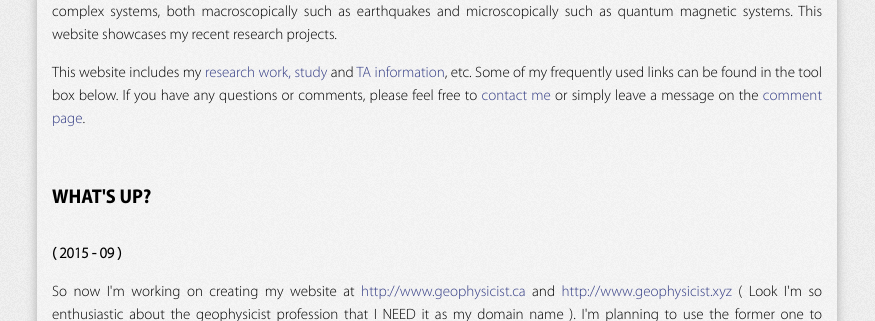
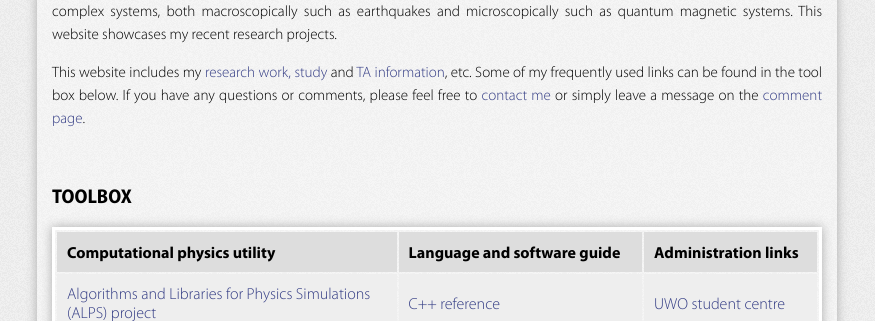
Before and after one commit to amigniox/amigniox.github.io, a plain HTML site: page index.html in a window 1280 px wide. Shown: the part 479-800 px from the top of the page, without its empty margins (203-1078 px from the left). Drawn offline with Linux system fonts and the light colour scheme.

Commit message:
Delete obsolete statement

```diff
--- a/index.html
+++ b/index.html
@@ -66,12 +66,6 @@
 
 					<br><br>
 
-					<h5>What's UP?</h5><br>
-					<p><strong>( 2015 - 09 )</strong></p>
-					<p>So now I'm working on creating my website at <a href="http://www.geophysicist.ca">http://www.geophysicist.ca</a> and <a href="http://www.geophysicist.xyz">http://www.geophysicist.xyz</a>
-					( Look I'm so enthusiastic about the geophysicist profession that I NEED it as my domain name ). I'm planning to use the former one to introduce my up-to-date research projects, constantly record my
-					 thoughts about this field and communicate with my research peers. The latter one will be a fun place to archive the photos of how great geophysicists would make a huge mess, and a test field for my bizarre web design.</p>
-					<br><br>
 
 					<h5>Toolbox</h5><br>
 					<table width="100%">
```
